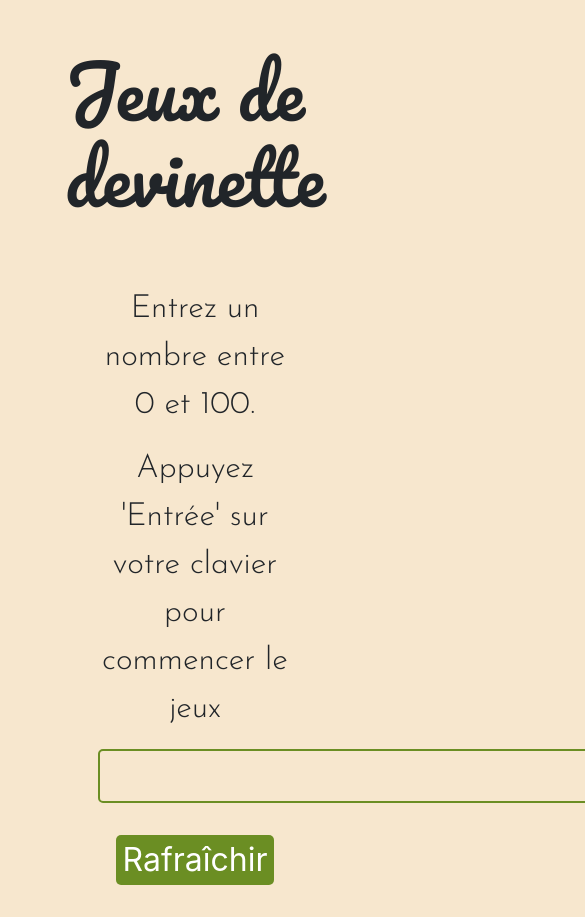
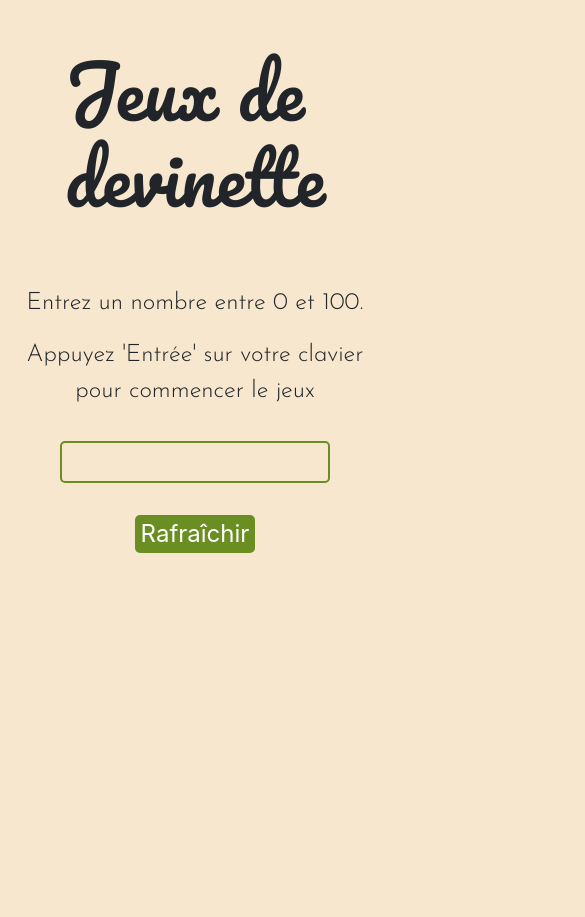
Before and after one commit to OlgaSpirkina/Jeux-Devinette, a plain HTML site: page index.html in a window 390 px wide. Shown: the whole page, 585 px wide, since content can reach past the window. After the commit the page ends 844 px from the top, so only its background shows below. Drawn offline with nearby package versions, Linux system fonts and the light colour scheme.

Commit message:
add media queries

```diff
--- a/assets/css/styles.css
+++ b/assets/css/styles.css
@@ -53,3 +53,8 @@ input{
   text-align: center;
   border: 2px solid #6b8e23;
 }
+@media all and (max-width: 600px) {
+  body{
+    font-size: 1.5rem;
+  }
+}
--- a/index.html
+++ b/index.html
@@ -22,21 +22,25 @@
             <p class="text-danger" id="how_many_rounds"></p>
         </div>
       </section>
-      <section>
-        <div class="explication_phrase">
+      <section class="container-fluid">
+        <div class="row">
+          <div class="col-12 explication_phrase">
               <p>Entrez un nombre entre 0 et 100.</p>
               <p>Appuyez 'Entrée' sur votre clavier pour commencer le jeux</p>
           </div>
-        <form id="formId">
-          <input id="your_number" type="text" name="your_number" value="" onkeydown="createArray(event)">
+          <form id="formId" class="col-12">
+            <input id="your_number" class="col-md-2 w-75" type="text" name="your_number" value="" onkeydown="createArray(event)">
             <div>
               <button id="reset_btn" type="button" name="button" onclick="resetCounter()">Rafraîchir</button>
             </div>
           </form>
+          <div class="col-12">
             <p id="count_times"></p>
             <p id="display_the_answer"></p>
             <p id="paragraph_hidden"></p>
             <p id="demo"></p>
+          </div>
+        </div>
       </section>
       <!-- Mon script, le script du bootstrap: jquery d'abord et bundle.min.js en deuxième -->
               <script src="assets/js/function_bonus.js"></script>
```
Lines whose indentation alone changed are shown as unchanged.
